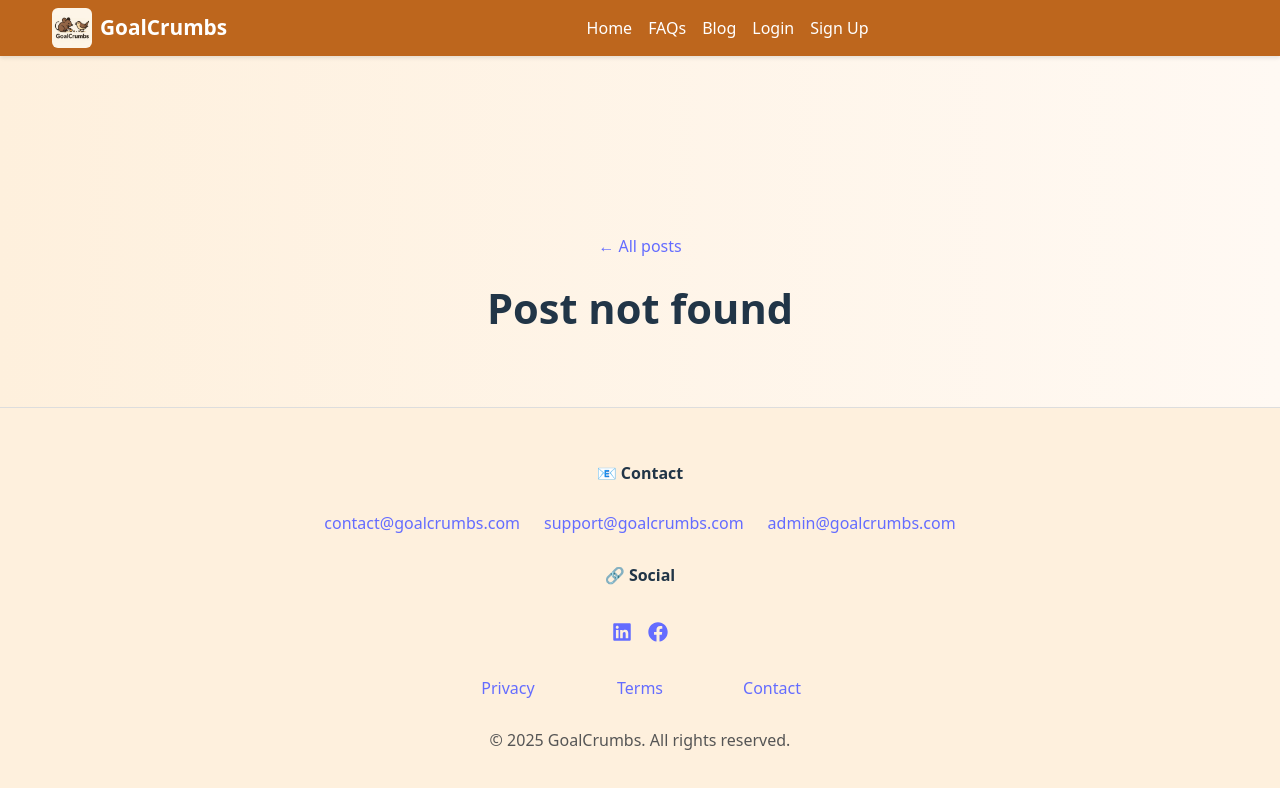
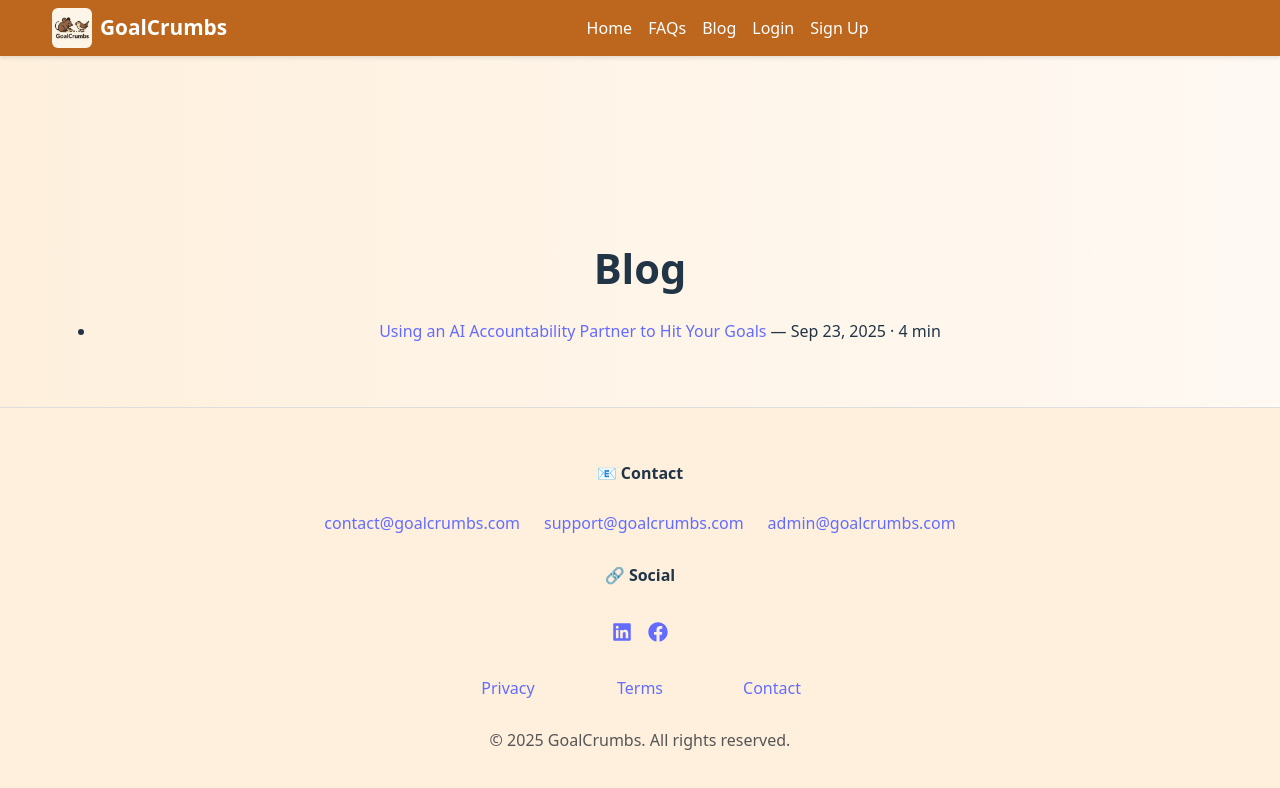
Before and after one commit to robc2111/nudge, a React (Vite) app in the folder client/: page /blog in a window 1280 px wide. Shown: the top 788 px of the page. Built offline with nearby package versions, Linux system fonts and the light colour scheme; no server answers.

Commit message:
fix blog index

```diff
--- a/client/package.json
+++ b/client/package.json
@@ -21,7 +21,6 @@
     "react": "^19.1.0",
     "react-dom": "^19.1.0",
     "react-hook-form": "^7.62.0",
-    "react-icons": "^5.5.0",
     "react-router-dom": "^7.7.1",
     "react-toastify": "^11.0.5",
     "zod": "^4.1.5"
--- a/client/src/pages/BlogIndex.jsx
+++ b/client/src/pages/BlogIndex.jsx
@@ -1,57 +1,25 @@
-import { useMemo } from 'react';
-import { useParams, Link } from 'react-router-dom';
+// src/pages/BlogIndex.jsx
+import { Link } from 'react-router-dom';
 import posts from '../posts/_index';
-import SEO from '../seo/SEO';
 
-export default function BlogPost() {
-  const { slug } = useParams();
-  const post = useMemo(() => posts.find((p) => p.slug === slug), [slug]);
-
-  if (!post) {
-    return (
-      <main className="page page--blog">
-        <SEO
-          title="Post not found – GoalCrumbs"
-          description="This article could not be found."
-          url={`https://goalcrumbs.com/blog/${slug}`}
-          image="/og/blog.png"
-          keywords={[
-            'goal setting',
-            'accountability app',
-            'AI coach',
-            'habit tracking',
-            'self improvement blog',
-          ]}
-          noindex
-        />
-        <div className="container">
-          <p className="muted">
-            <Link to="/blog">← All posts</Link>
-          </p>
-          <h1>Post not found</h1>
-        </div>
-      </main>
-    );
-  }
-
+export default function BlogIndex() {
+  if (!Array.isArray(posts) || posts.length === 0) return <p>No posts yet.</p>;
   return (
     <main className="page page--blog">
-      <SEO
-        title={`${post.title} – GoalCrumbs`}
-        description={post.summary}
-        image={post.image || '/og/blog.png'}
-        url={`https://goalcrumbs.com/blog/${post.slug}`}
-        jsonLd={{
-          '@context': 'https://schema.org',
-          '@type': 'BlogPosting',
-          headline: post.title,
-          description: post.summary,
-          datePublished: post.date,
-          image: post.image ? post.image : undefined,
-          url: `https://goalcrumbs.com/blog/${post.slug}`,
-        }}
-      />
-      {/* ... */}
+      <div className="container">
+        <h1>Blog</h1>
+        <ul>
+          {posts.map((p) => (
+            <li key={p.slug}>
+              <Link to={`/blog/${p.slug}`}>{p.title}</Link>
+              <span>
+                {' '}
+                — {p.prettyDate} · {p.readingTime} min
+              </span>
+            </li>
+          ))}
+        </ul>
+      </div>
     </main>
   );
 }
--- a/client/src/posts/_index.js
+++ b/client/src/posts/_index.js
@@ -1,4 +1,4 @@
-import aiAccountabilityPartner from './ai-accountability-partner.post';
+import aiAccountabilityPartner from './ai-accountability-partner';
 
 const posts = [
   aiAccountabilityPartner,
```
Also changed, not shown: client/src/posts/ai-accountability-partner.jsx (renamed from client/src/posts/ai-accountability-partner.post.jsx), 1 other file (tests, documents, lock files or other folders).
